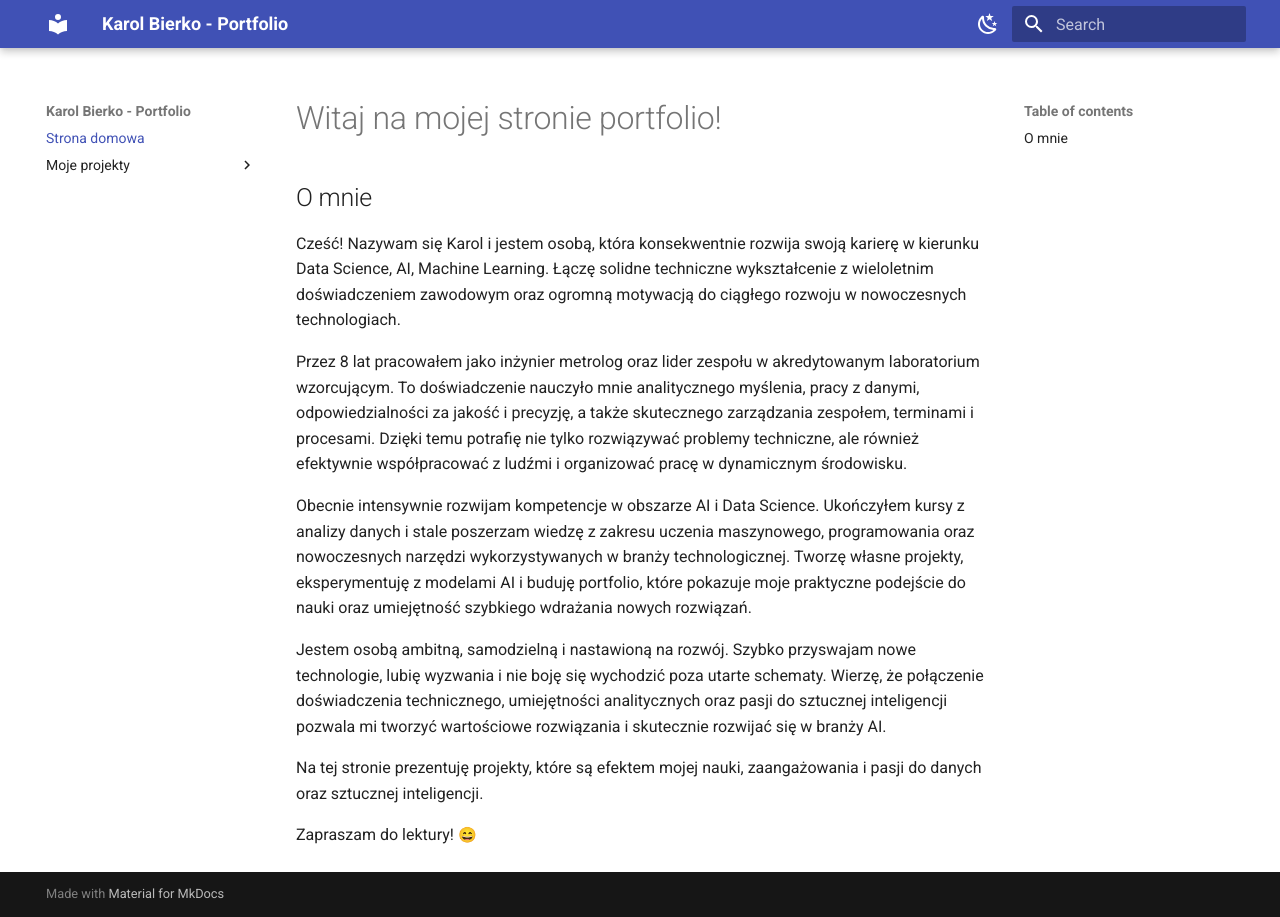
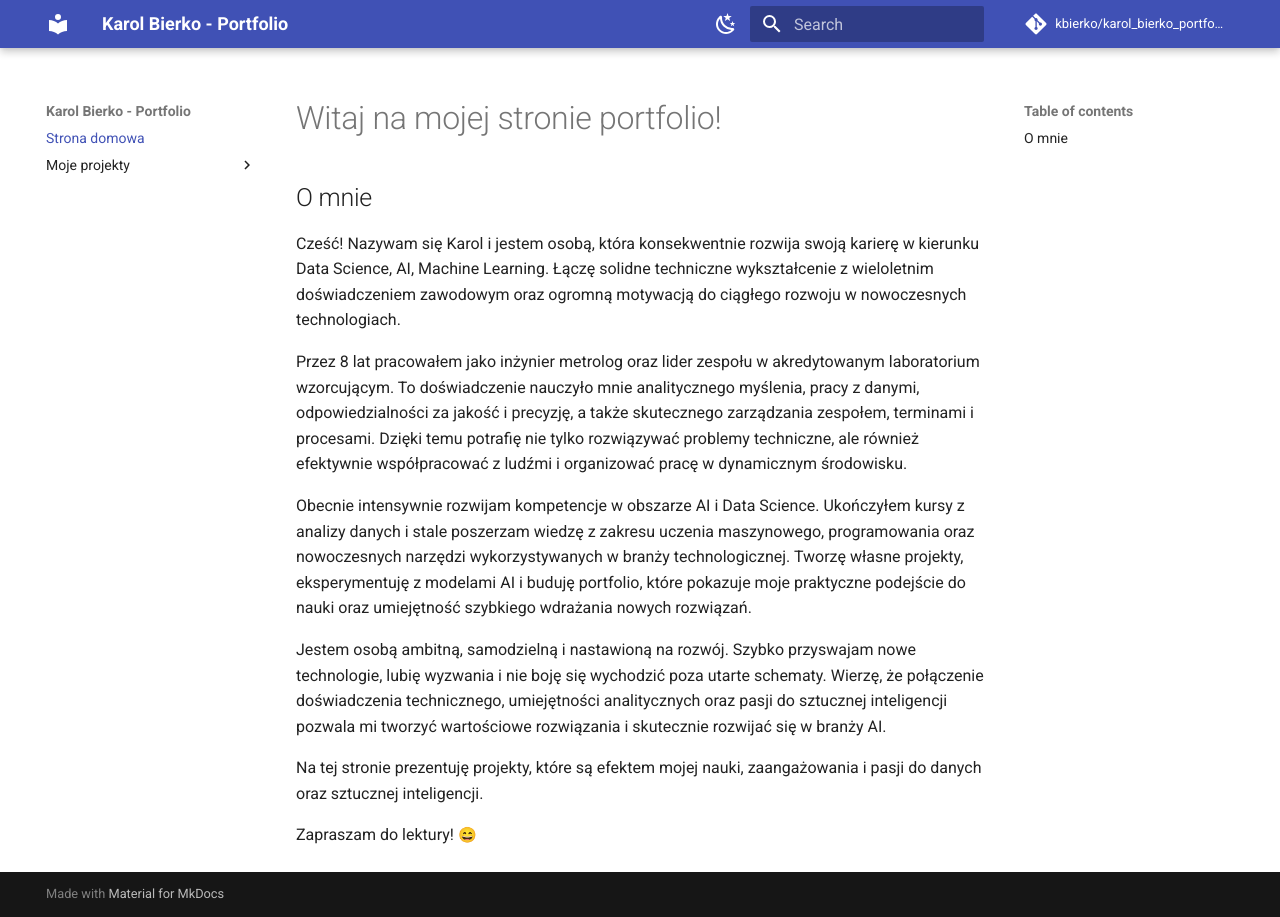
Before and after one commit to kbierko/karol_bierko_portfolio, an MkDocs documentation site: the page built from docs/index.md, in a window 1280 px wide. Built offline with MkDocs 1.6.1 and Material for MkDocs 9.7.7, drawn with Linux system fonts in a browser that asks for light colours; emoji names are drawn with the system emoji font; comment, search, counter and statistics services are not loaded.

```diff
--- a/mkdocs.yml
+++ b/mkdocs.yml
@@ -2,6 +2,9 @@
 site_author: Karol Bierko
 site_description: >-
     Portfolio moich projektów z Data Science, Machine Learning i AI.
+
+repo_name: kbierko/karol_bierko_portfolio
+repo_url: https://github.com/kbierko/karol_bierko_portfolio
 
 theme:
   name: material
```
Also changed, not shown: 1 other file.
